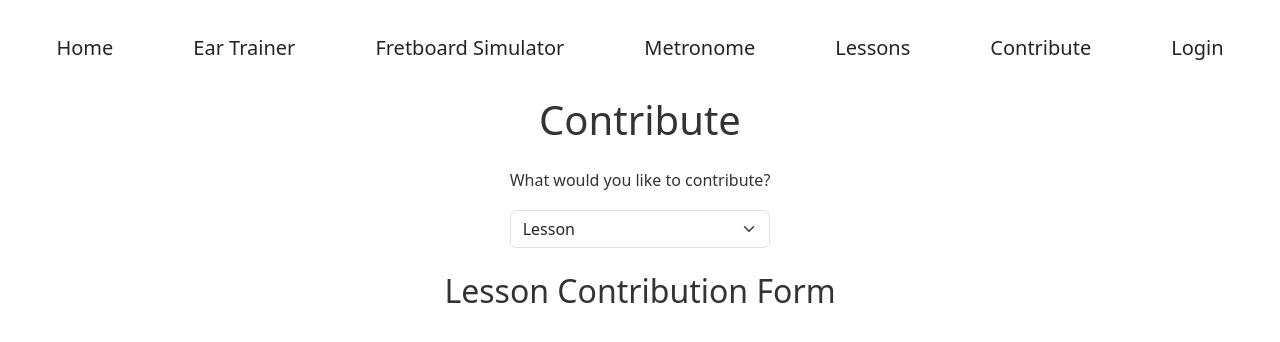
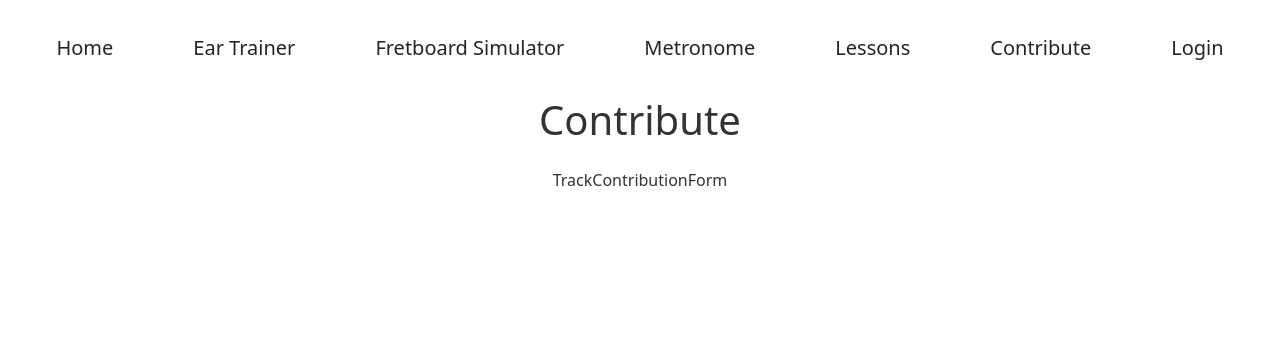
Before and after one commit to CalvinGaiennie/Music-TS-React, a React (Vite) app: page /contribute in a window 1280 px wide. Shown: the top 342 px of the page. Built offline with nearby package versions, Linux system fonts and the light colour scheme; the HTML template or start-up script is replaced by a standard one.

Commit message:
commit message

```diff
--- a/src/pages/UserContributionPage.tsx
+++ b/src/pages/UserContributionPage.tsx
@@ -1,14 +1,14 @@
-import { useState } from "react";
-import LessonContributionForm from "../components/LessonContributionForm";
+// import { useState } from "react";
+// import LessonContributionForm from "../components/LessonContributionForm";
 import TrackContributionForm from "../components/TrackContributionForm";
 
 function UserContributionPage() {
-  const [contributionType, setContributionType] = useState("lesson");
+  //   const [contributionType, setContributionType] = useState("lesson");
 
   return (
     <div className="container d-flex flex-column align-items-center">
       <h1 className="mb-4">Contribute</h1>
-      <div className="mb-4">
+      {/* <div className="mb-4">
         <p>What would you like to contribute?</p>
         <select
           className="form-select"
@@ -17,12 +17,13 @@ function UserContributionPage() {
         >
           <option value="lesson">Lesson</option>
           <option value="track">Track</option>
-          {/* <option>Metronome Workout</option> */}
+          <option>Metronome Workout</option>
         </select>
-      </div>
+      </div> */}
       <div>
-        {contributionType === "lesson" && <LessonContributionForm />}
-        {contributionType === "track" && <TrackContributionForm />}
+        {/* {contributionType === "lesson" && <LessonContributionForm />}
+        {contributionType === "track" && <TrackContributionForm />} */}
+        <TrackContributionForm />
       </div>
     </div>
   );
```
